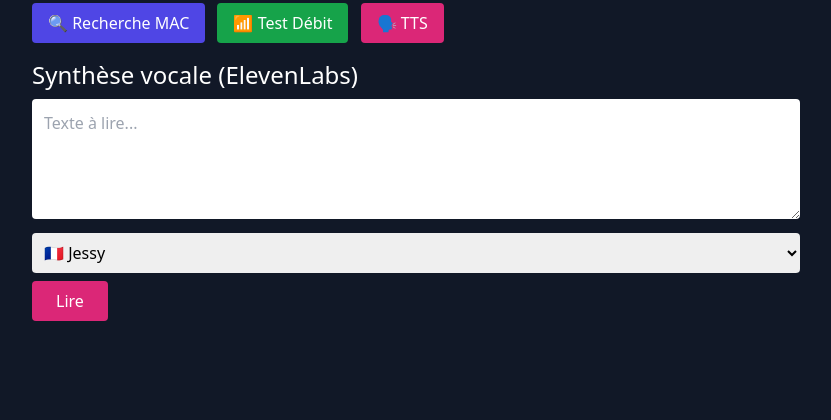
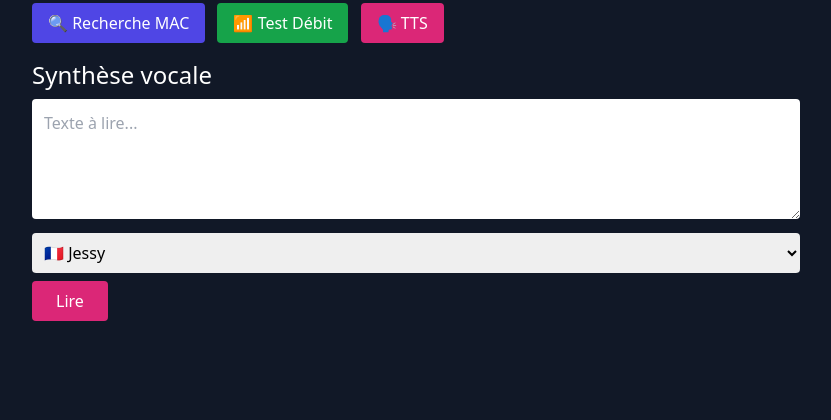
Before and after one commit to milousebw/mikrotik-tools, a Python web app: template templates/index.html in a window 1280 px wide, after a click on "🗣️ TTS". Shown: the part 237-657 px from the top of the page, without its empty margins (224-1055 px from the left). Run offline with Jinja, Linux system fonts and the light colour scheme; the template is opened without the code that fills it, so the values that code supplies are empty; some libraries are stand-ins or nearby versions.

Commit message:
Update index.html

```diff
--- a/templates/index.html
+++ b/templates/index.html
@@ -48,7 +48,7 @@
 
   <!-- TTS -->
   <div id="tts" class="tab hidden">
-      <h2 class="text-2xl mb-2">Synthèse vocale (ElevenLabs)</h2>
+    <h2 class="text-2xl mb-2">Synthèse vocale</h2>
     <textarea id="ttsText" rows="4" class="w-full p-3 text-black rounded mb-2" placeholder="Texte à lire..."></textarea>
     <select id="ttsLang" class="w-full p-2 text-black rounded mb-2">
       <option value="EXAVITQu4vr4xnSDxMaL">🇫🇷 Jessy</option>
@@ -60,8 +60,9 @@
       <audio id="audioPlayer" controls class="w-full hidden">
         <source id="audioSource" src="" type="audio/mp3">
       </audio>
-        <a id="downloadLink" href="#" class="underline text-blue-400 hidden" download>Télécharger le fichier MP3</a>
-      </div>
+      <a id="downloadLink" href="#" class="underline text-blue-400 hidden" download>Télécharger le fichier en format MP3</a>
+      <!-- Nouveau lien pour le téléchargement du fichier converti -->
+      <a id="download8kHzLink" href="#" class="underline text-blue-400 hidden" download>Télécharger le fichier en format WAV (compatible 3CX)</a>
     </div>
   </div>
 
@@ -78,7 +79,7 @@
       const link = document.getElementById("macLink");
       const sadImg = document.getElementById("noMacFound");
 
-      link.textContent = "Recherche...";
+      link.textContent = "Recherche ...";
       link.href = "#";
       link.classList.remove("text-red-500", "hidden");
       logo.classList.add("hidden");
```
Lines whose indentation alone changed are shown as unchanged.
